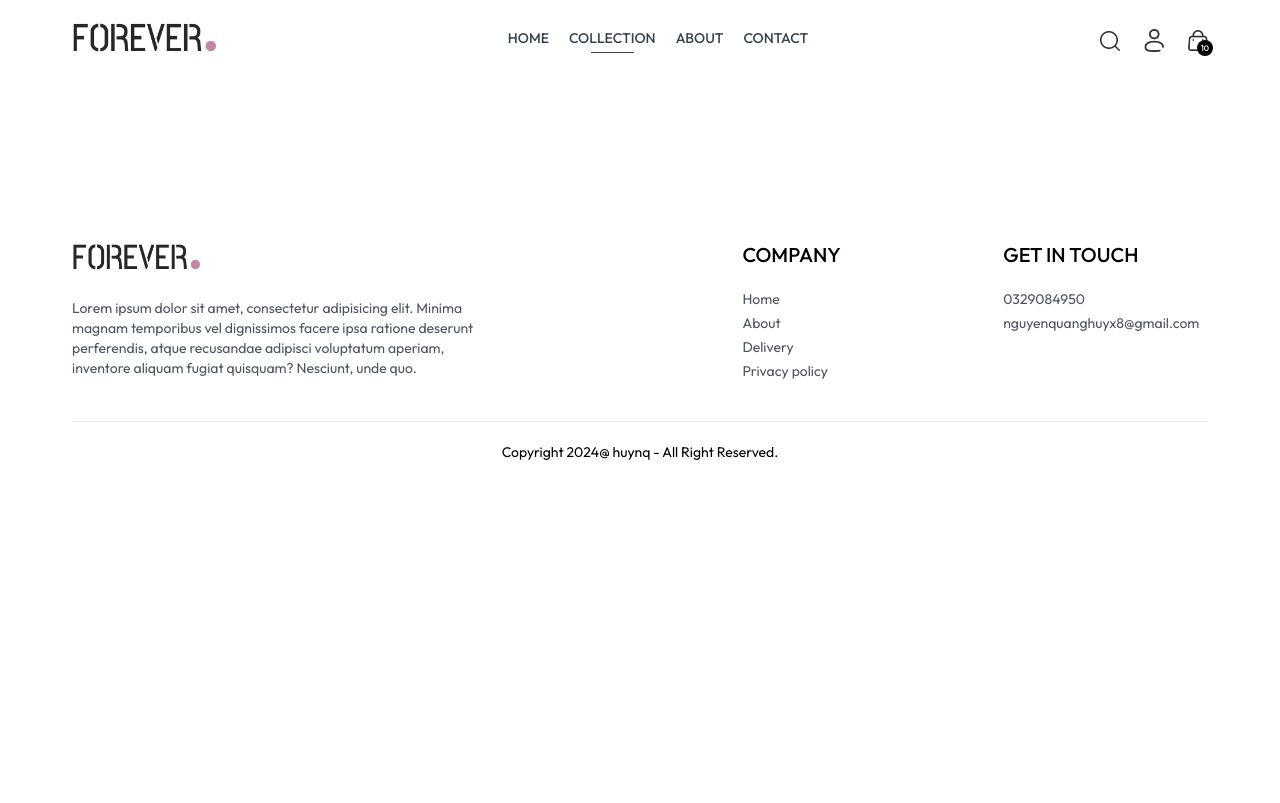
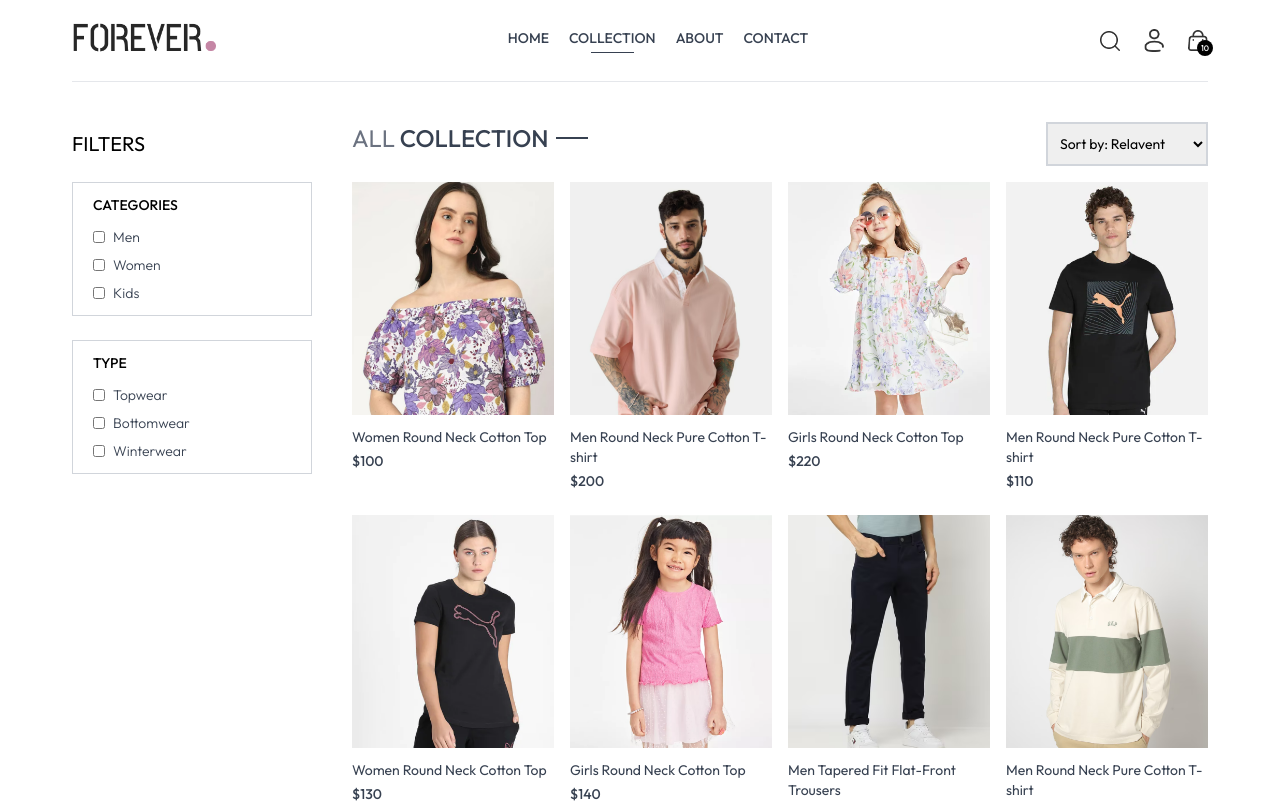
Before and after one commit to huynq9/forever-clothes-MERN-js, a React (Vite) app in the folder frontend/: page /collection in a window 1280 px wide. Shown: the top 803 px of the page. Built offline with nearby package versions, Linux system fonts and the light colour scheme.

Commit message:
collection page

```diff
--- a/frontend/src/pages/Collection.jsx
+++ b/frontend/src/pages/Collection.jsx
@@ -1,7 +1,100 @@
-import React from "react";
+import React, { useContext, useEffect, useState } from "react";
+import { ShopContext } from "../context/ShopContext";
+import { assets } from "../assets/frontend_assets/assets";
+import Title from "../components/Title";
+import ProductItem from "../components/ProductItem";
 
 const Collection = () => {
-  return <div></div>;
+  const { products } = useContext(ShopContext);
+  const [showFilter, setShowFilter] = useState(false);
+  const [filterProducts, setFilterProducts] = useState([]);
+
+  useEffect(() => {
+    setFilterProducts(products);
+  }, []);
+  return (
+    <div className="flex flex-col sm:flex-row gap-1 sm:gap-10 pt-10 border-t">
+      {/* filter options */}
+      <div className="min-w-60">
+        <p
+          onClick={() => setShowFilter(!showFilter)}
+          className="my-2 text-xl  flex items-center cursor-pointer gap-2"
+        >
+          FILTERS{" "}
+          <img
+            className={`h-3 sm:hidden ${showFilter ? "rotate-90" : ""}`}
+            src={assets.dropdown_icon}
+            alt=""
+          />
+        </p>
+        {/* category filter */}
+        <div
+          className={`border border-gray-300 pl-5 py-3 mt-6 ${
+            showFilter ? "" : "hidden"
+          }sm:block`}
+        >
+          <p className="mb-3 text-sm font-medium">CATEGORIES</p>
+          <div className="flex flex-col gap-2 text-sm font-light text-gray-700">
+            <p className="flex gap-2">
+              <input className="w-3" type="checkbox" value={"Men"} /> Men
+            </p>
+            <p className="flex gap-2">
+              <input className="w-3" type="checkbox" value={"Women"} /> Women
+            </p>
+            <p className="flex gap-2">
+              <input className="w-3" type="checkbox" value={"Kids"} /> Kids
+            </p>
+          </div>
+        </div>
+        {/* subcategory filter */}
+        <div
+          className={`border border-gray-300 pl-5 py-3 my-5 mt-6 ${
+            showFilter ? "" : "hidden"
+          }sm:block`}
+        >
+          <p className="mb-3 text-sm font-medium">TYPE</p>
+          <div className="flex flex-col gap-2 text-sm font-light text-gray-700">
+            <p className="flex gap-2">
+              <input className="w-3" type="checkbox" value={"Topwear"} />{" "}
+              Topwear
+            </p>
+            <p className="flex gap-2">
+              <input className="w-3" type="checkbox" value={"Bottomwear"} />{" "}
+              Bottomwear
+            </p>
+            <p className="flex gap-2">
+              <input className="w-3" type="checkbox" value={"Winterwear"} />{" "}
+              Winterwear
+            </p>
+          </div>
+        </div>
+      </div>
+      {/* right side */}
+      <div className="flex-1 ">
+        <div className="flex justify-between text-base sm:text-2xl mb-4">
+          <Title text1={"ALL"} text2={"COLLECTION"} />
+          {/* producct sort */}
+          <select className="border-2 border-gray-300 text-sm px-2">
+            <option value="relavent">Sort by: Relavent</option>
+            <option value="low-high">Sort by: Low to high</option>
+            <option value="high-low">Sort by: High to low</option>
+          </select>
+        </div>
+        {/* map product */}
+        <div className="grid grid-cols-2 md:grid-cols-3 lg:grid-cols-4 gap-4 gap-y-6">
+          {filterProducts.map((item, index) => (
+            <ProductItem
+              key={index}
+              id={item._id}
+              name={item.name}
+              image={item.image}
+              price={item.price}
+            />
+          ))}
+        </div>
+      </div>
+    </div>
+  );
 };
 
 export default Collection;
```
